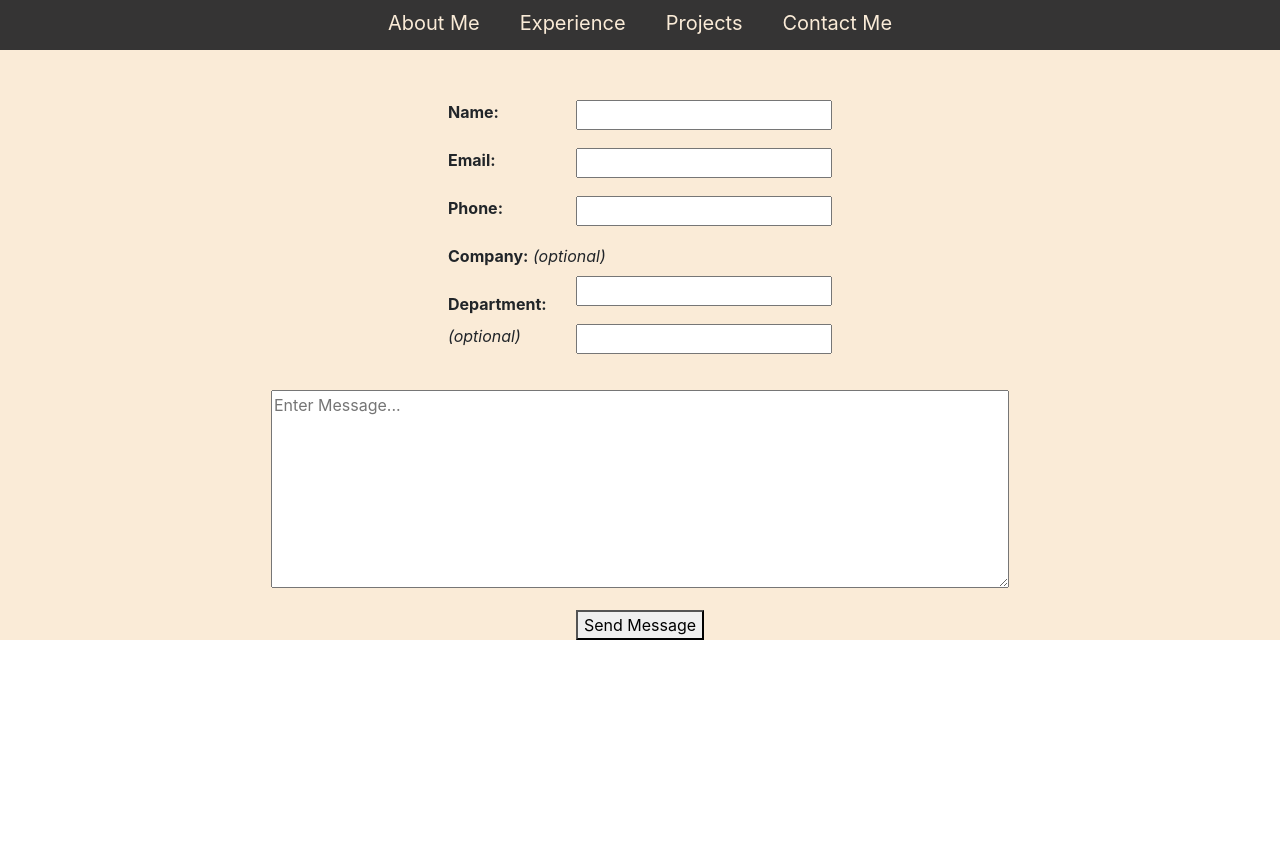
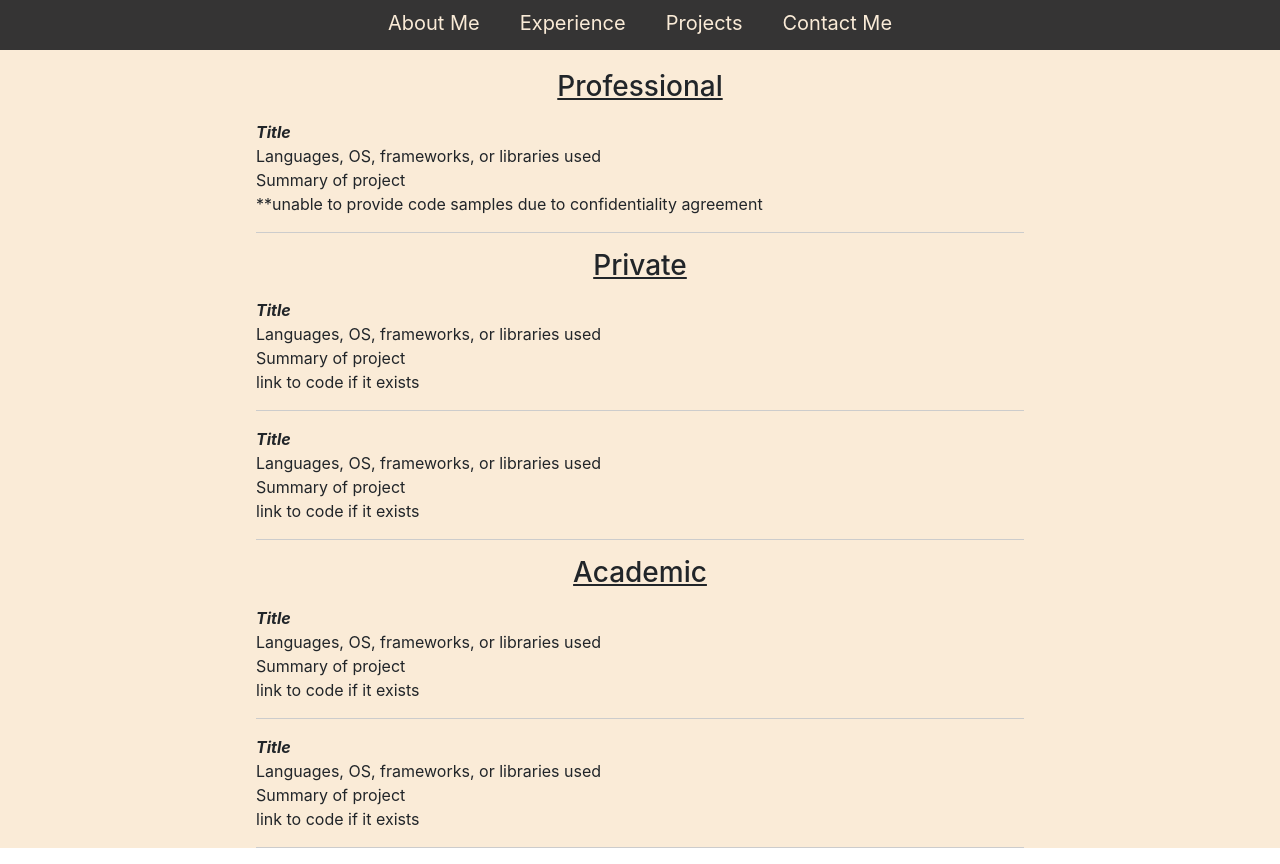
Before and after one commit to LindsayMichelleAllen/Portfolio, a React (Create React App) app in the folder portfolio/: page / in a window 1280 px wide. Before the commit the page ends 800 px from the top, so only its background shows below. Built offline with nearby package versions, Linux system fonts and the light colour scheme.

Commit message:
added styled project templates

```diff
--- a/portfolio/src/App.js
+++ b/portfolio/src/App.js
@@ -24,7 +24,7 @@ class App extends React.Component {
   constructor(props){
     super(props);
     this.state = {
-      mode: AppMode.Contact
+      mode: AppMode.Projects
     }
   }
 
--- a/portfolio/src/components/Projects.js
+++ b/portfolio/src/components/Projects.js
@@ -5,8 +5,54 @@ class Projects extends React.Component {
 
     render() {
         return(
-            <div>
-                ON PROJECTS PAGE
+            <div className="full-wrap">
+                <div style={{paddingTop: "20px"}}></div>
+               <h3>Professional</h3>
+               <p></p>
+                    <div className="project">
+                        <div className="title">Title</div>
+                        <div className="tools">Languages, OS, frameworks, or libraries used</div>
+                        <div className="summary">Summary of project</div>
+                        <div className="link">**unable to provide code samples due to confidentiality agreement</div>
+                        <div className="line"></div>
+                    </div>
+                    <p></p>
+               <h3>Private</h3>
+               <p></p>
+                    <div className="project">
+                        <div className="title">Title</div>
+                        <div className="tools">Languages, OS, frameworks, or libraries used</div>
+                        <div className="summary">Summary of project</div>
+                        <div className="link">link to code if it exists</div>
+                        <div className="line"></div>
+                    </div>
+                    <p></p>
+                    <div className="project">
+                        <div className="title">Title</div>
+                        <div className="tools">Languages, OS, frameworks, or libraries used</div>
+                        <div className="summary">Summary of project</div>
+                        <div className="link">link to code if it exists</div>
+                        <div className="line"></div>
+                    </div>
+                    <p></p>
+               <h3>Academic</h3>
+               <p></p>
+                    <div className="project">
+                        <div className="title">Title</div>
+                        <div className="tools">Languages, OS, frameworks, or libraries used</div>
+                        <div className="summary">Summary of project</div>
+                        <div className="link">link to code if it exists</div>
+                        <div className="line"></div>
+                    </div>
+                    <p></p>
+                    <div className="project">
+                        <div className="title">Title</div>
+                        <div className="tools">Languages, OS, frameworks, or libraries used</div>
+                        <div className="summary">Summary of project</div>
+                        <div className="link">link to code if it exists</div>
+                        <div className="line"></div>
+                    </div>
+                    <p></p>
             </div>
         );
     }
--- a/portfolio/src/style/Projects.css
+++ b/portfolio/src/style/Projects.css
@@ -0,0 +1,28 @@
+h3 {
+    text-align: center;
+    text-decoration: underline;
+}
+
+.project {
+    width: 60%;
+    margin: auto;
+}
+
+.title {
+    font-weight: bold;
+    font-style: italic;
+}
+
+.line {
+    display: block;
+    height: 1px;
+    border: 0;
+    border-top: 1px solid #ccc;
+    margin: 1em 0;
+    padding: 0;
+}
+
+.full-wrap {
+    background-color: antiquewhite;
+    height: 100%;
+}
```
